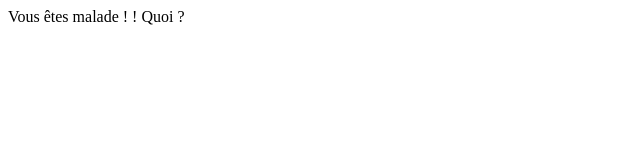
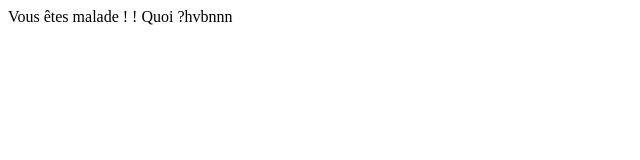
Before and after one commit to EldisTech/auto.github.io, a plain HTML site: page index.html in a window 1280 px wide. Shown: the full height of the page, 0-640 px from the left. Drawn offline with Linux system fonts and the light colour scheme.

Commit message:
index.html

```diff
--- a/index.html
+++ b/index.html
@@ -6,6 +6,6 @@
 </head>
 <body>
 				Vous êtes malade ! !
-Quoi ?
+Quoi ?hvbnnn
 </body>
 </html>
```
